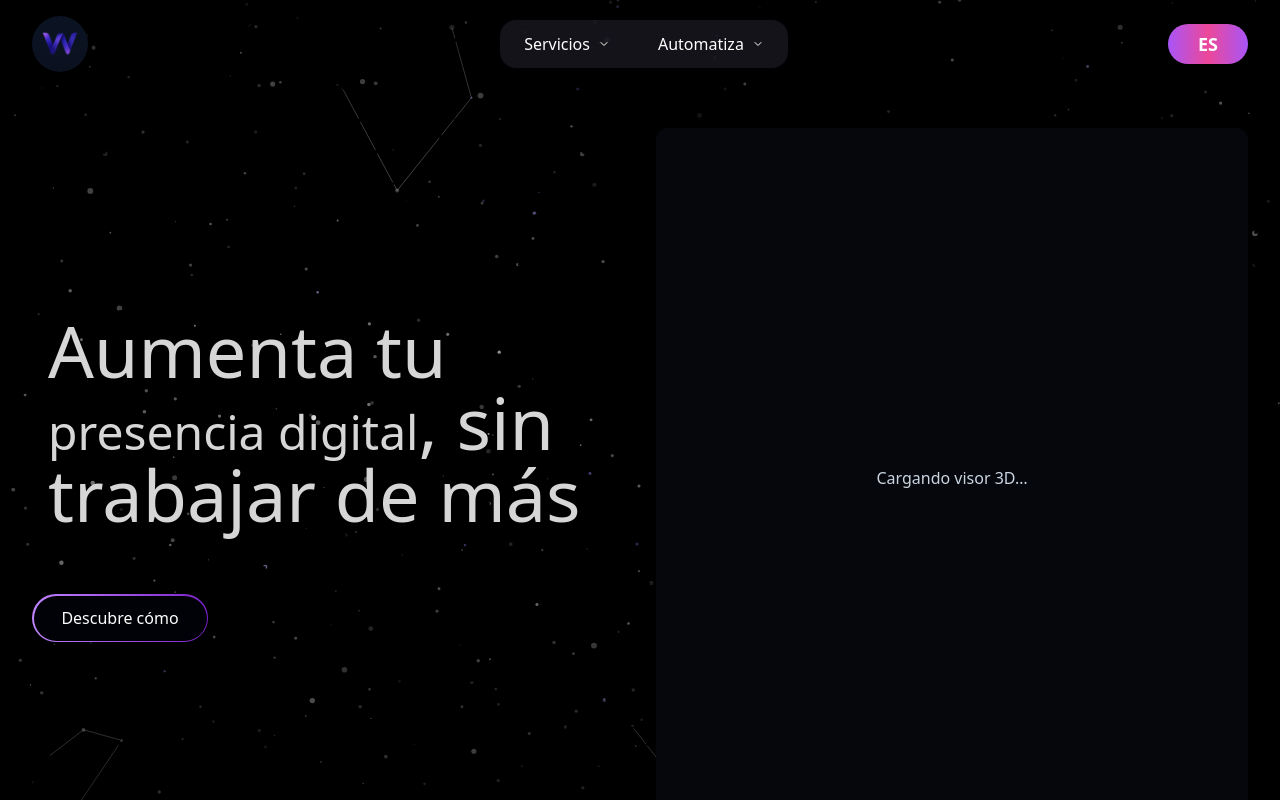
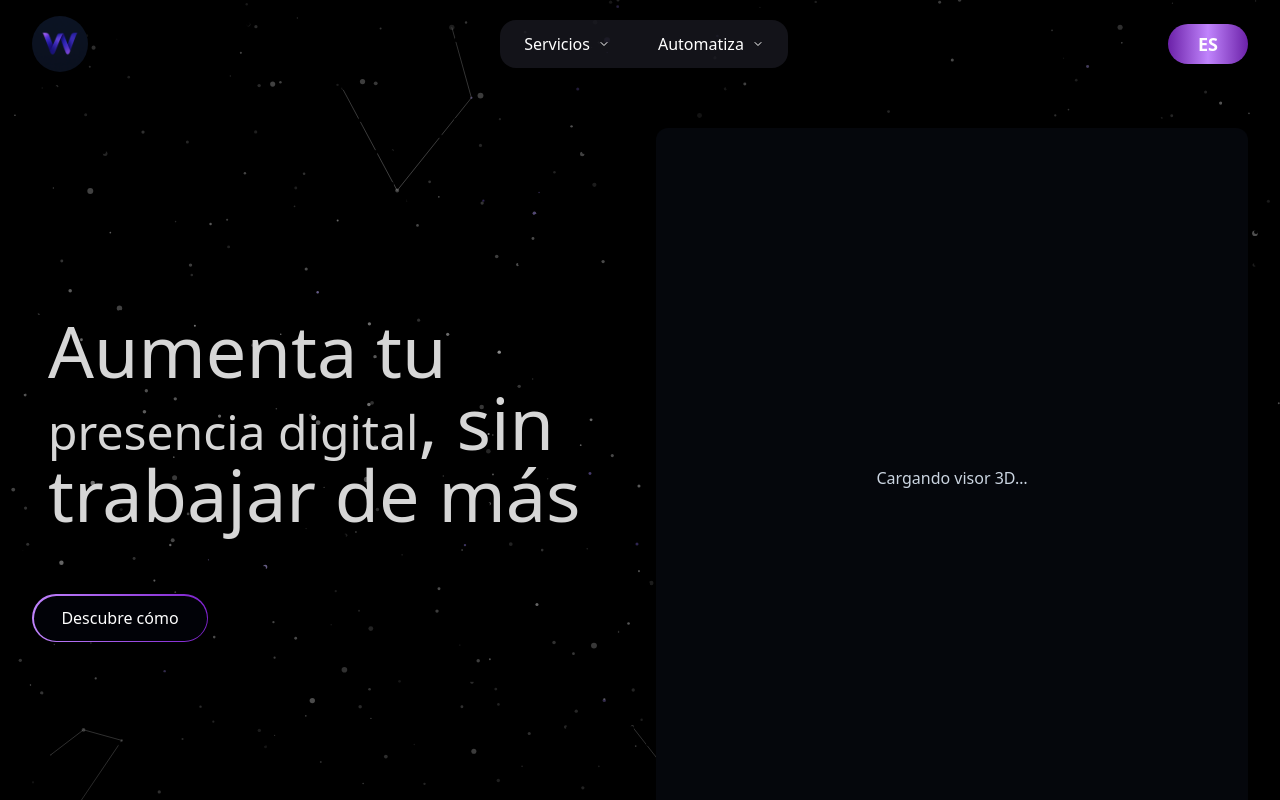
Before and after one commit to juanasaavedra/weavion, a React (Vite) app: page / in a window 1280 px wide. Shown: the top 800 px of the page. Built offline with nearby package versions, Linux system fonts and the light colour scheme; a web font is replaced by a local one.

Commit message:
style: update language selector gradient

```diff
--- a/src/LanguageSelector.jsx
+++ b/src/LanguageSelector.jsx
@@ -27,7 +27,7 @@ export default function LanguageSelector() {
   return (
     <button
       onClick={toggleLanguage}
-      className="cursor-pointer h-10 w-20 text-center text-white text-lg font-bold bg-gradient-to-r from-purple-500 via-pink-500 to-purple-500 p-[2px] rounded-full hover:bg-gradient-to-l hover:shadow-2xl hover:shadow-purple-600/30"
+      className="cursor-pointer h-10 w-20 text-center text-white text-lg font-bold bg-gradient-to-r from-purple-800 via-purple-400 to-purple-800 p-[2px] rounded-full hover:bg-gradient-to-l hover:shadow-2xl hover:shadow-purple-600/30"
     >
       {i18n.language.toUpperCase()}
     </button>
```
